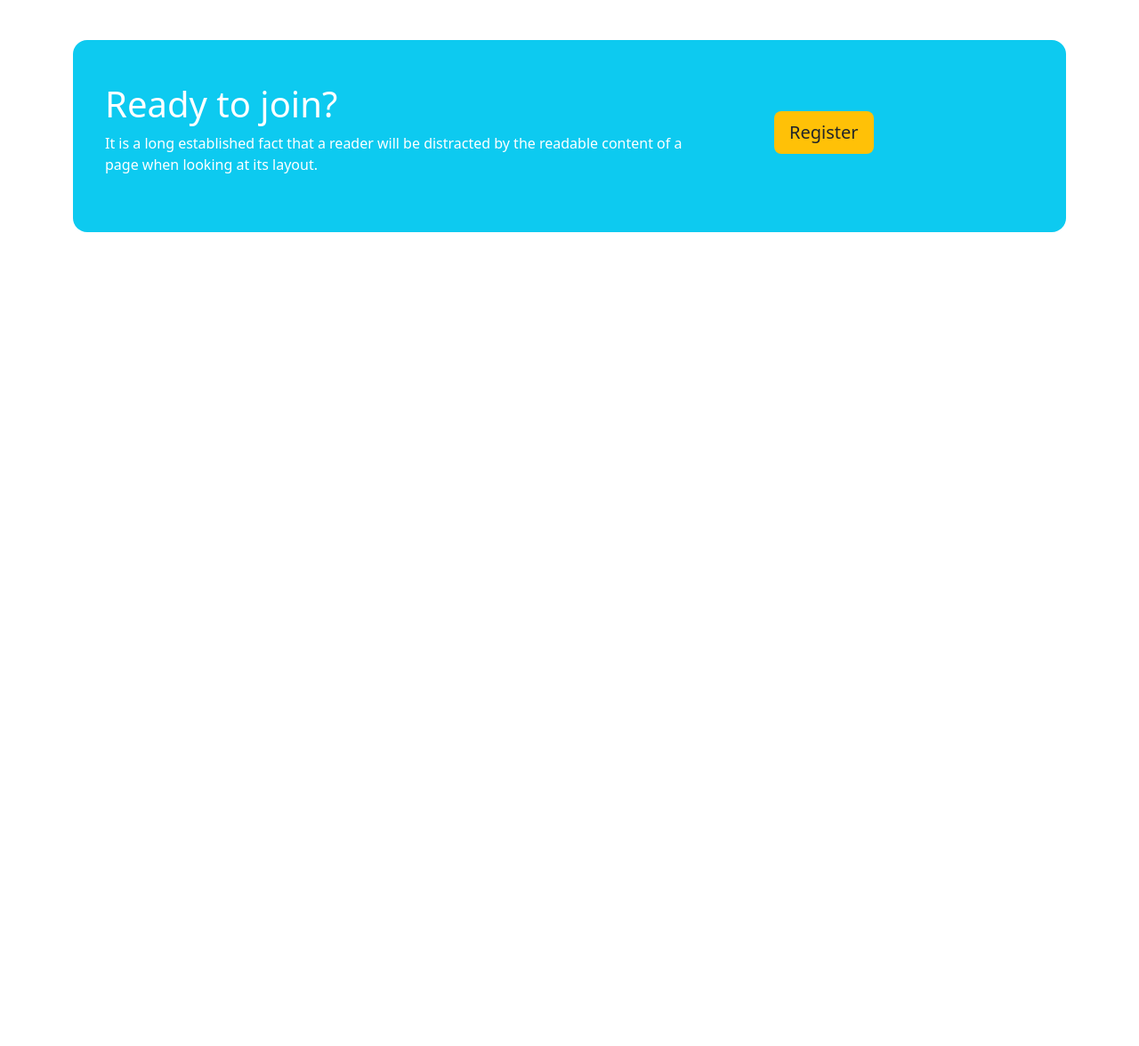
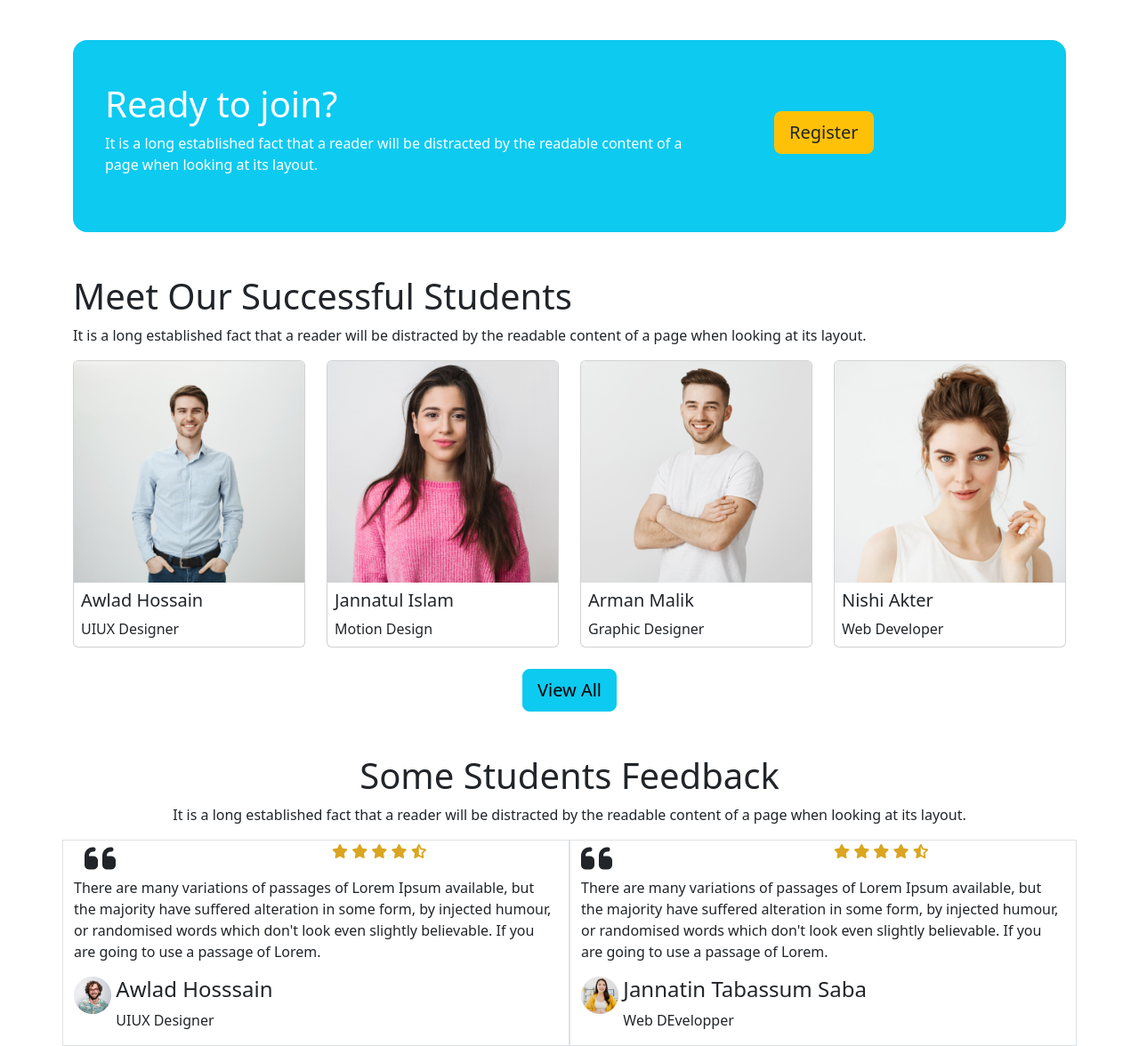
Before and after one commit to tuhin180/edtch-bd, a plain HTML site: page index.html in a window 1280 px wide. Shown: the part 2210-3386 px from the top of the page at 89% size. Before the commit the page ends 2471 px from the top, so only its background shows below. Drawn offline with nearby package versions, Linux system fonts and the light colour scheme.

Commit message:
happy student section done

```diff
--- a/css/style.css
+++ b/css/style.css
@@ -14,3 +14,9 @@
   left: 100%;
   background-color: var(--slider-image-overlay, rgba(0, 0, 0, 0.5));
 }
+.fa-star {
+  color: goldenrod;
+}
+.fa-star-half-stroke {
+  color: goldenrod;
+}
--- a/index.html
+++ b/index.html
@@ -381,8 +381,158 @@
       <!-- end of subscribe section -->
 
       <!-- meet our success full students  -->
-      <section></section>
+      <section class="mt-5">
+        <div class="title-section">
+          <h1>Meet Our Successful Students</h1>
+          <p>
+            It is a long established fact that a reader will be distracted by
+            the readable content of a page when looking at its layout.
+          </p>
+        </div>
+        <div class="row row-cols-1 row-cols-md-3 row-cols-lg-4 g-4">
+          <div class="col">
+            <div class="card">
+              <img
+                src="images/student/student-1.png"
+                class="card-img-top"
+                alt="..."
+              />
+              <div class="card-body p-2">
+                <h5 class="card-title">Awlad Hossain</h5>
+                <p class="card-text">UIUX Designer</p>
+              </div>
+            </div>
+          </div>
+          <div class="col">
+            <div class="card">
+              <img
+                src="images/student/student-2.png"
+                class="card-img-top"
+                alt="..."
+              />
+              <div class="card-body p-2">
+                <h5 class="card-title">Jannatul Islam</h5>
+                <p class="card-text">Motion Design</p>
+              </div>
+            </div>
+          </div>
+          <div class="col">
+            <div class="card">
+              <img
+                src="images/student/student-3.png"
+                class="card-img-top"
+                alt="..."
+              />
+              <div class="card-body p-2">
+                <h5 class="card-title">Arman Malik</h5>
+                <p class="card-text">Graphic Designer</p>
+              </div>
+            </div>
+          </div>
+          <div class="col">
+            <div class="card">
+              <img
+                src="images/student/student-4.png"
+                class="card-img-top"
+                alt="..."
+              />
+              <div class="card-body p-2">
+                <h5 class="card-title">Nishi Akter</h5>
+                <p class="card-text">Web Developer</p>
+              </div>
+            </div>
+          </div>
+        </div>
+        <div class="mt-4 d-flex justify-content-center align-items-center">
+          <a class="btn btn-info btn-lg" href="">View All</a>
+        </div>
+      </section>
       <!-- end of meet our success full students  -->
+
+      <!-- feedback section  -->
+      <section class="mt-5">
+        <div
+          class="title-section d-flex flex-column justify-content-center align-items-center"
+        >
+          <h1>Some Students Feedback</h1>
+          <p>
+            It is a long established fact that a reader will be distracted by
+            the readable content of a page when looking at its layout.
+          </p>
+        </div>
+        <div class="row">
+          <div class="col-md-6 border">
+            <div class="row ms-auto d-flex flex-row justify-content-between">
+              <div class="col-md-6">
+                <i class="fa-solid fa-quote-left fs-1"></i>
+              </div>
+              <div class="col-md-6">
+                <i class="fa-solid fa-star"></i>
+                <i class="fa-solid fa-star"></i>
+                <i class="fa-solid fa-star"></i>
+                <i class="fa-solid fa-star"></i>
+                <i class="fa-solid fa-star-half-stroke"></i>
+              </div>
+            </div>
+            <div class="row">
+              <div class="col-md-12">
+                <p>
+                  There are many variations of passages of Lorem Ipsum
+                  available, but the majority have suffered alteration in some
+                  form, by injected humour, or randomised words which don't look
+                  even slightly believable. If you are going to use a passage of
+                  Lorem.
+                </p>
+              </div>
+            </div>
+            <div class="row">
+              <div class="col-md-1">
+                <img src="images/student/student-5.png" alt="" />
+              </div>
+              <div class="col-md-11">
+                <h4>Awlad Hosssain</h4>
+                <p>UIUX Designer</p>
+              </div>
+            </div>
+          </div>
+          <!-- second card  -->
+          <div class="col-md-6 border gap-4">
+            <div class="row d-flex flex-row justify-content-between">
+              <div class="col-md-6">
+                <i class="fa-solid fa-quote-left fs-1"></i>
+              </div>
+              <div class="col-md-6">
+                <i class="fa-solid fa-star"></i>
+                <i class="fa-solid fa-star"></i>
+                <i class="fa-solid fa-star"></i>
+                <i class="fa-solid fa-star"></i>
+                <i class="fa-solid fa-star-half-stroke"></i>
+              </div>
+            </div>
+            <div class="row">
+              <div class="col-md-12">
+                <p>
+                  There are many variations of passages of Lorem Ipsum
+                  available, but the majority have suffered alteration in some
+                  form, by injected humour, or randomised words which don't look
+                  even slightly believable. If you are going to use a passage of
+                  Lorem.
+                </p>
+              </div>
+            </div>
+            <div class="row">
+              <div class="col-md-1">
+                <img src="images/student/student-6.png" alt="" />
+              </div>
+              <div class="col-md-11">
+                <h4>Jannatin Tabassum Saba</h4>
+                <p>Web DEvelopper</p>
+              </div>
+            </div>
+          </div>
+        </div>
+      </section>
+      <!-- end of feedback section -->
     </main>
     <script
       src="https://cdn.jsdelivr.net/npm/bootstrap@5.2.0/dist/js/bootstrap.bundle.min.js"
```
